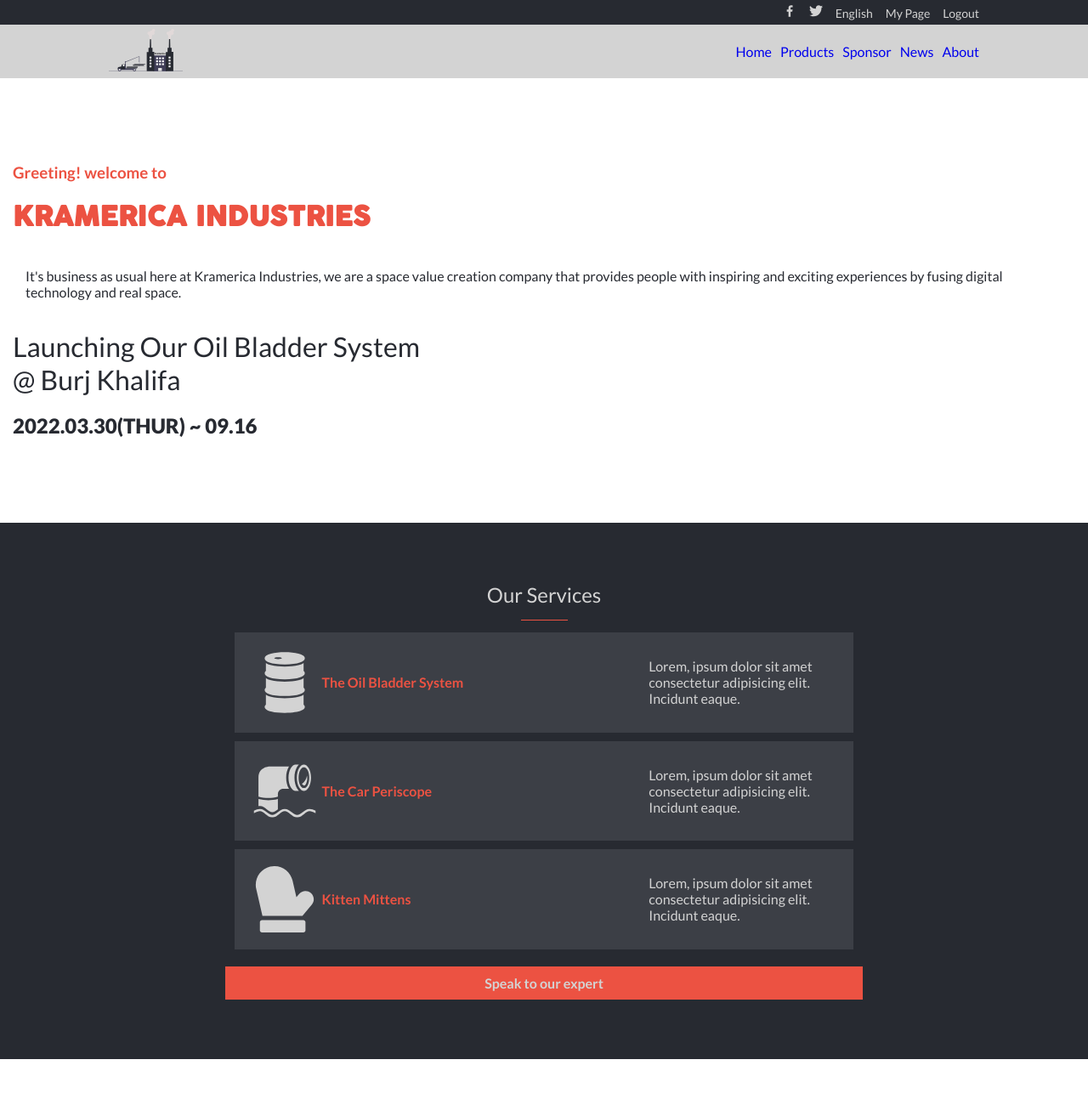
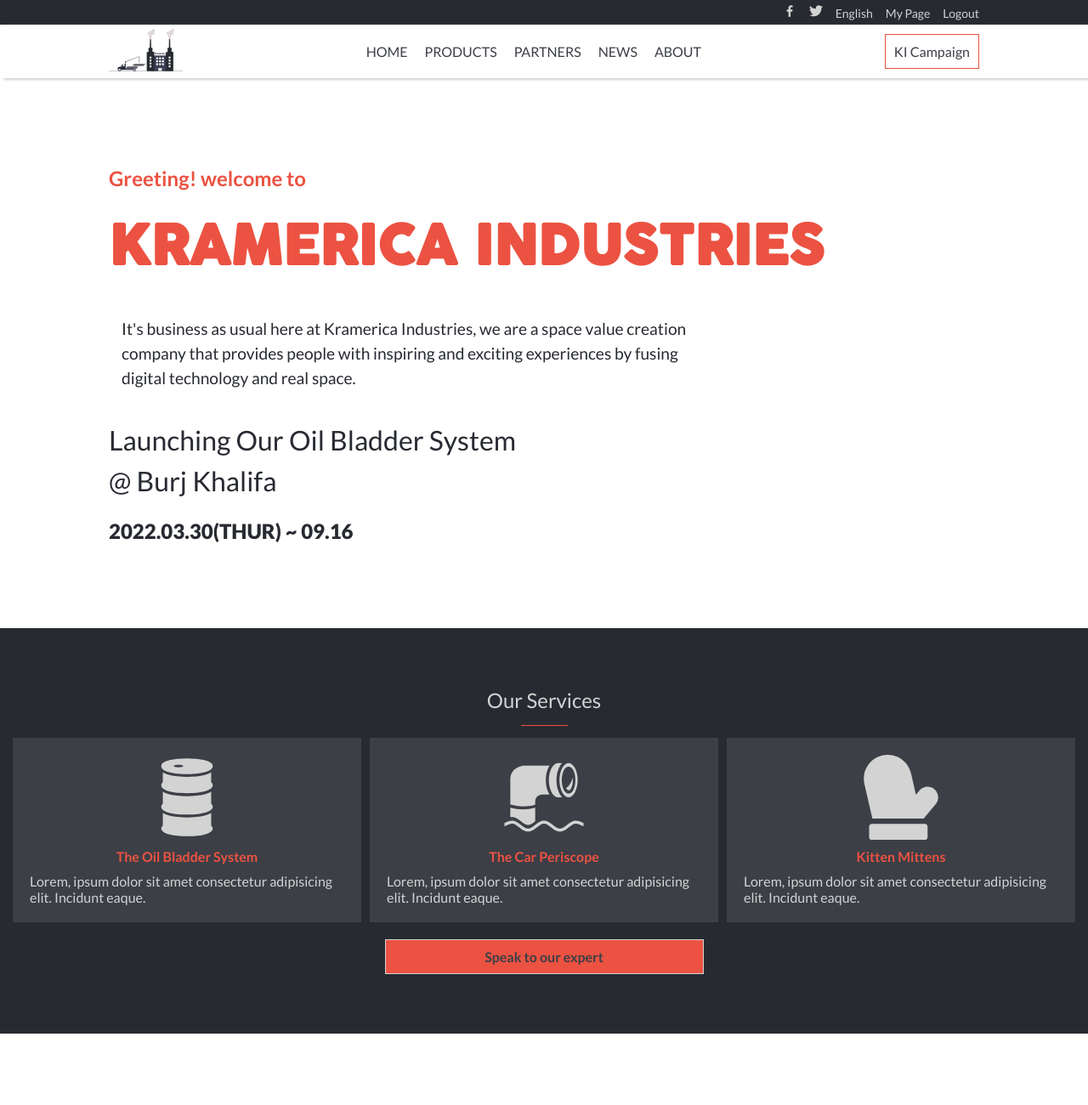
Before and after one commit to nottherealalanturing/KramericaIndustries, a website: page pages/index.html in a window 1280 px wide. Shown: the top 1300 px of the page at 85% size. Drawn offline with Linux system fonts and the light colour scheme; files whose address does not match are found by name.

Commit message:
feat: add styles and markup for services section in desktop

```diff
--- a/pages/index.html
+++ b/pages/index.html
@@ -42,14 +42,15 @@
           <img src="../assets/icons/Logo.svg" alt="Logo" class="index-logo" />
         </a>
         <ul class="nav-desktop-ul">
-          <li class="nav-desktop-li"><a href="../pages/index.html">Home</a></li>
-          <li class="nav-desktop-li"><a href="/Products">Products</a></li>
-          <li class="nav-desktop-li"><a href="/Sponsor">Sponsor</a></li>
-          <li class="nav-desktop-li"><a href="/News">News</a></li>
+          <li class="nav-desktop-li"><a href="../pages/index.html">HOME</a></li>
+          <li class="nav-desktop-li"><a href="/Products">PRODUCTS</a></li>
+          <li class="nav-desktop-li"><a href="/Sponsor">PARTNERS</a></li>
+          <li class="nav-desktop-li"><a href="/News">NEWS</a></li>
           <li class="nav-desktop-li">
-            <a href="../pages/about.html">About</a>
+            <a href="../pages/about.html">ABOUT</a>
           </li>
         </ul>
+        <a href="#" class="ki-campaign">KI Campaign</a>
       </nav>
     </header>
     <main class="hero">
--- a/styles/styles.css
+++ b/styles/styles.css
@@ -21,6 +21,15 @@
 }
 
 /* Navigation Mobile */
+
+.nav-desktop {
+  display: none;
+}
+
+.top-bar {
+  display: none;
+}
+
 #nav-icon {
   width: 65px;
   height: 40px;
@@ -602,7 +611,7 @@
     justify-content: space-between;
     align-items: center;
     padding: 5px 10%;
-    background-color: #d3d3d3;
+    box-shadow: 4px 2px 3px #d3d3d3;
   }
 
   .nav-desktop a {
@@ -616,6 +625,117 @@
   .nav-desktop-ul {
     display: flex;
     list-style-type: none;
+    gap: 20px;
+    justify-content: space-between;
+  }
+
+  .nav-desktop-li a {
+    color: #3c3f46;
+  }
+
+  .nav-desktop-li a:active,
+  .nav-desktop-li a:visited {
+    color: #ec5242;
+  }
+
+  .ki-campaign {
+    border: 1px solid #ec5242;
+    padding: 10px;
+    color: #3c3f46;
+  }
+
+  .ki-campaign:hover {
+    background-color: #ec5242;
+    color: #d3d3d3;
+  }
+
+  /* HERO SECTION DESKTOP */
+
+  .hero {
+    display: flex;
+    flex-direction: column;
+    margin: 100px 10%;
+  }
+
+  .hero-text-1 {
+    color: #ec5242;
+    font-size: 1.5rem;
+    line-height: 1.5;
+  }
+
+  .hero-header-1 {
+    color: #ec5242;
+    font-weight: 700;
+    font-family: 'Cocogoose', Arial, Helvetica, sans-serif;
+    font-size: 4rem;
+  }
+
+  .hero-text-2 {
+    padding: 15px;
+    color: #272a31;
+    width: 70%;
+    line-height: 1.5;
+    font-size: 1.2rem;
+  }
+
+  .hero-header-2 {
+    color: #272a31;
+    font-weight: 800;
+    font-size: 1.5rem;
+  }
+
+  .hero-text-3 {
+    color: #272a31;
+    font-weight: 400;
+    font-size: 2rem;
+    line-height: 1.5;
+  }
+
+  .services ul {
+    display: flex;
+    flex-direction: row;
+    margin-top: 30px;
     gap: 10px;
   }
+
+  .service-item {
+    text-decoration: none;
+    list-style-type: none;
+    display: flex;
+    flex-direction: column;
+    align-items: center;
+    background-color: #3c3f46;
+    padding: 20px;
+    gap: 10px;
+  }
+
+  .service-item-image {
+    flex: 1 1 100px;
+  }
+
+  .service-item-title {
+    flex: 2 2 0;
+    color: #ec5242;
+  }
+
+  .service-item-description {
+    flex: 2 2 0;
+    color: #d3d3d3;
+  }
+
+  .services-button {
+    background-color: #ec5242;
+    padding: 10px;
+    text-align: center;
+    text-decoration: none;
+    font-weight: 700;
+    width: 30%;
+    color: #3c3f46;
+    border: 1px solid #d3d3d3;
+  }
+
+  .services-button:hover {
+    background-color: #ec534200;
+    color: #d3d3d3;
+  }
 }
```
